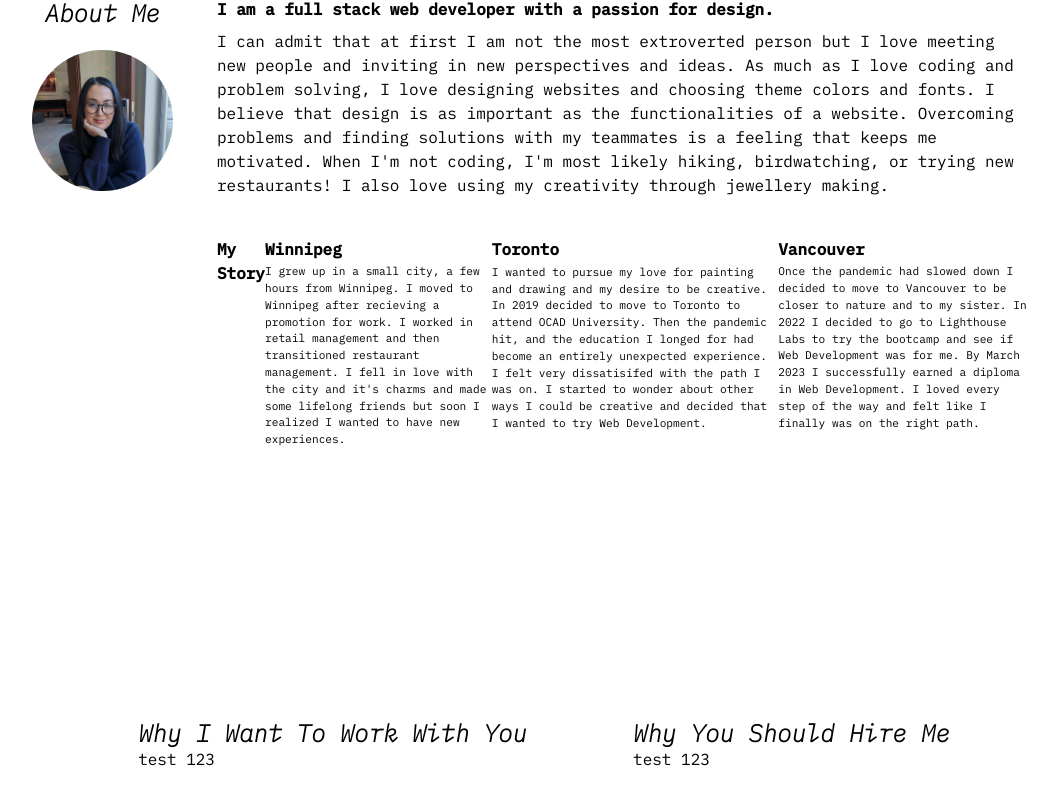
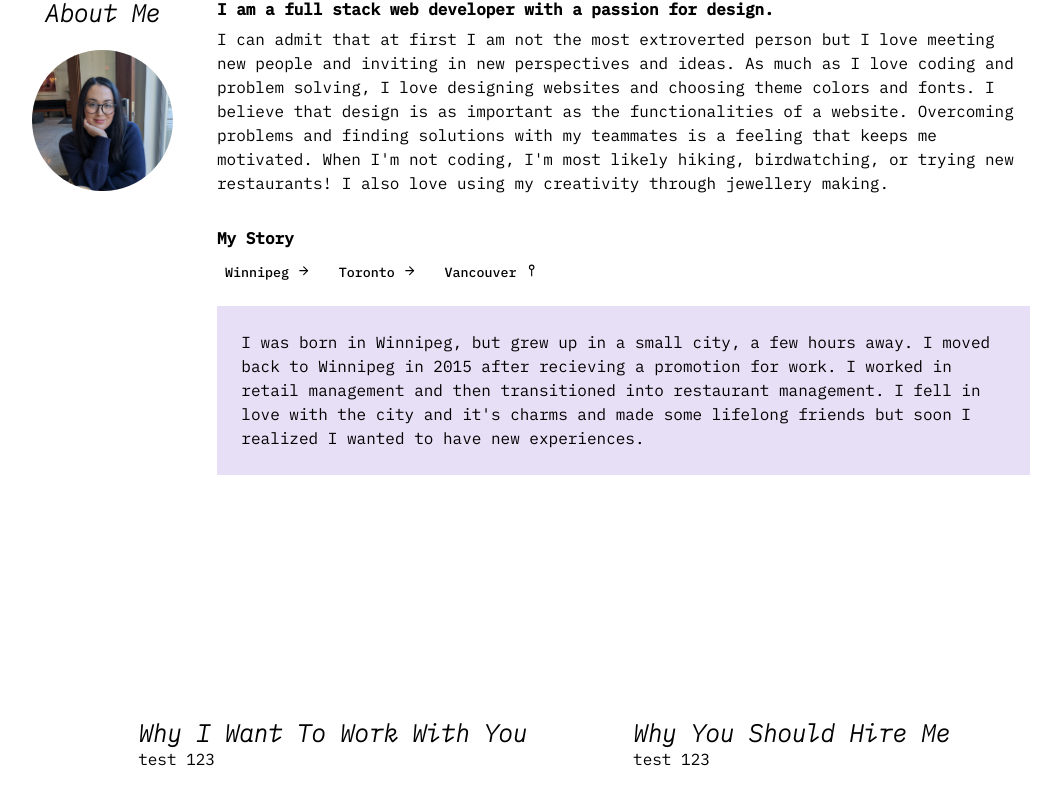
Before and after one commit to ksakuran/job-portfolio, a Next.js app: page / in a window 1280 px wide. Shown: the part 843-1647 px from the top of the page, without its empty margins (96-1157 px from the left). Built offline with nearby package versions, Linux system fonts and the light colour scheme.

Commit message:
set up conditional rendering for about story

```diff
--- a/src/components/About.js
+++ b/src/components/About.js
@@ -1,6 +1,30 @@
-import React from "react";
+import React, { useState } from "react";
+import { FiArrowRight } from "react-icons/fi";
+import { GrLocationPin } from "react-icons/gr";
 
 export default function About() {
+  const [winnipeg, setWinnipeg] = useState(true);
+  const [toronto, setToronto] = useState(false);
+  const [vancouver, setVancouver] = useState(false);
+
+  const winnipegClick = () => {
+    setToronto(false);
+    setVancouver(false);
+    setWinnipeg(true);
+  };
+
+  const torontoClick = () => {
+    setToronto(true);
+    setVancouver(false);
+    setWinnipeg(false);
+  };
+
+  const vancouverClick = () => {
+    setToronto(false);
+    setVancouver(true);
+    setWinnipeg(false);
+  };
+
   return (
     <section id="about">
       <div className="about-headshot">
@@ -28,37 +52,48 @@ export default function About() {
         <div id="story-desc">
           <h4>My Story</h4>
           <article>
-            <h4>Winnipeg</h4>
+            <span>
+              <button onClick={() => {winnipegClick()}}>
+                Winnipeg <FiArrowRight></FiArrowRight>
+              </button>
+              <button onClick={() => {torontoClick()}}>
+                Toronto <FiArrowRight></FiArrowRight>
+              </button>
+              <button onClick={() => {vancouverClick()}}>
+                Vancouver <GrLocationPin></GrLocationPin>
+              </button>
+            </span>
+            {winnipeg && (
               <p className="story">
-              I grew up in a small city, a few hours from Winnipeg. I moved to
-              Winnipeg after recieving a promotion for work. I worked in retail
-              management and then transitioned restaurant management. I fell in
-              love with the city and it's charms and made some lifelong friends
-              but soon I realized I wanted to have new experiences.
+                I was born in Winnipeg, but grew up in a small city, a few hours
+                away. I moved back to Winnipeg in 2015 after recieving a
+                promotion for work. I worked in retail management and then
+                transitioned into restaurant management. I fell in love with the
+                city and it's charms and made some lifelong friends but soon I
+                realized I wanted to have new experiences.
               </p>
-          </article>
-          <article>
-            <h4>Toronto</h4>
+            )}
+            {toronto && (
               <p className="story">
-              I wanted to pursue my love for painting and drawing and my desire
-              to be creative. In 2019 decided to move to Toronto to attend OCAD
-              University. Then the pandemic hit, and the education I longed for
-              had become an entirely unexpected experience. I felt very
-              dissatisifed with the path I was on. I started to wonder about
-              other ways I could be creative and decided that I wanted to try
-              Web Development.
+                I wanted to pursue my love for painting and drawing and my
+                desire to be creative. In 2019 decided to move to Toronto to
+                attend OCAD University. Then the pandemic hit, and the education
+                I had longed for became an entirely unexpected experience. I
+                felt very dissatisifed with the path I was on. I started to
+                wonder about other ways I could be creative and decided that I
+                wanted to try Web Development.
               </p>
-          </article>
-          <article>
-            <h4>Vancouver</h4>
+            )}
+            {vancouver && (
               <p className="story">
-              Once the pandemic had slowed down I decided to move to Vancouver
-              to be closer to nature and to my sister. In 2022 I decided to go
-              to Lighthouse Labs to try the bootcamp and see if Web Development
-              was for me. By March 2023 I successfully earned a diploma in Web
-              Development. I loved every step of the way and felt like I finally
-              was on the right path.
+                In 2022 once the pandemic had slowed down I decided to move to Vancouver
+                to be closer to nature and to my sister. I decided to go
+                to Lighthouse Labs to try the bootcamp and see if Web
+                Development was for me. By March 2023 I successfully earned a
+                diploma in Web Development. I loved every step of the way and
+                felt like I finally was on the right path.
               </p>
+            )}
           </article>
         </div>
       </div>
--- a/src/styles/globals.css
+++ b/src/styles/globals.css
@@ -67,6 +67,27 @@ nav ul {
   color: #EA3D14;
 } */
 
+button {
+  background: transparent;
+  border: none;
+  font-family: "IBM Plex Mono", monospace;
+  font-weight: 500;
+  /* margin-left: 4%; */
+  margin-right: 1.5%;
+  padding: 1%;
+  border-width: 2px;
+  border-color: transparent;
+  text-align: center;
+}
+
+button:hover {
+  cursor: pointer;
+  border-style: solid;
+  border-color:#EA3D14;
+  border-width: 2px;
+  padding: 1%;
+}
+
 h1 {
   font-family: 'IBM Plex Mono', monospace;
   font-style: italic;
@@ -122,7 +143,7 @@ section {
   margin-left: 5%;
   margin-right: 3%;
   line-height: 1.5;
-  margin-bottom: 2.5%;
+  margin-bottom: 1.5%;
 }
 
 #story-desc {
@@ -130,17 +151,22 @@ section {
   margin-right: 3%;
   line-height: 1.5;
   padding-top: 2%;
-  margin-bottom: 2.5%;
+  margin-bottom: 1.5%;
   display: flex;
-  flex-direction: row;
+  flex-direction: column;
 }
 
 p.story {
-  font-size: 70%;
+  margin-top: 2%;
+  padding: 3%;
+  background-color:#E7DFF6;
+  /* border-style: solid;
+  border-color: black;
+  border-width: 2px; */
 }
 
 h4 {
-  margin-bottom: 1%;
+  margin-bottom: .7%;
 }
 
 #headshot {
```
Lines whose indentation alone changed are shown as unchanged.
